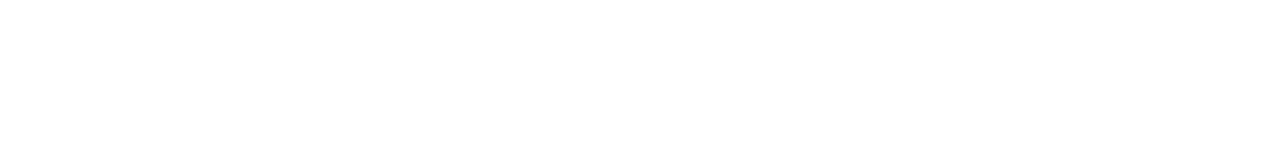
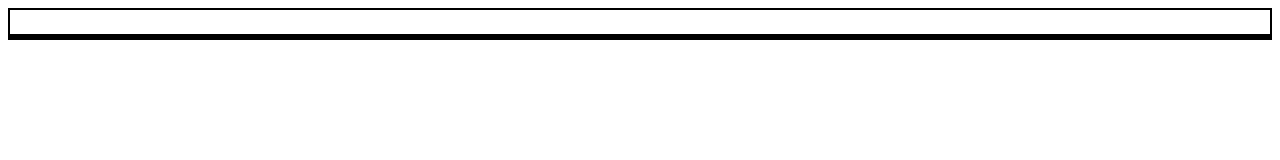
Before and after one commit to zacjszewczyk/proofer, a plain HTML site: page proofer.html in a window 1280 px wide. Drawn offline with Linux system fonts and the light colour scheme.

Commit message:
WOrking on div layout

```diff
--- a/proofer.html
+++ b/proofer.html
@@ -129,11 +129,26 @@
             scroll-margin-block: 5ex;
         }
     </style>
+    <style type="text/css">
+        div {
+            border: 1px solid black;
+        }
+    </style>
 </head>
 
 <!-- Page body -->
 <body>
+    <div id="display_area">
+        <div id="source_pane" contenteditable="true">
 
+        </div>
+        <div id="preview_pane">
+
+        </div>
+    </div>
+    <div id="status_bar">
+
+    </div>
 </body>
 
 <!-- Linked or inline JavaScript -->
```
